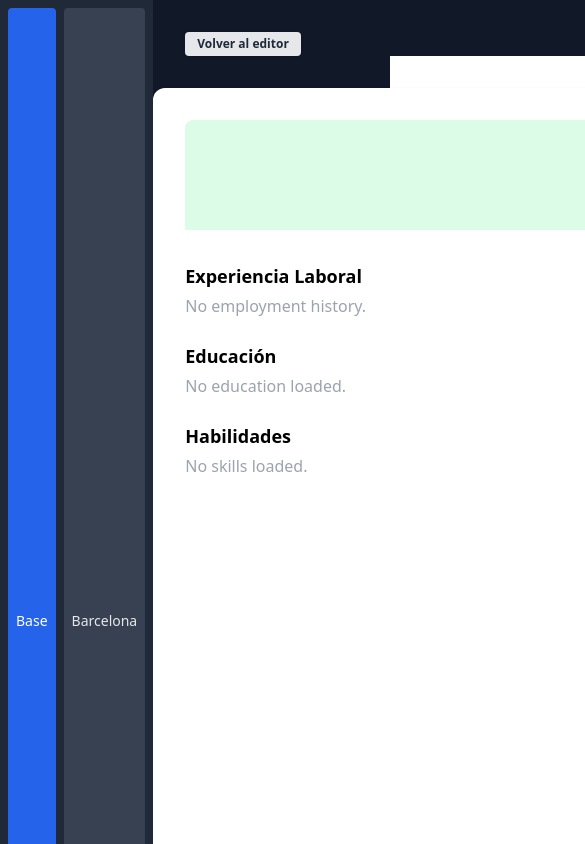
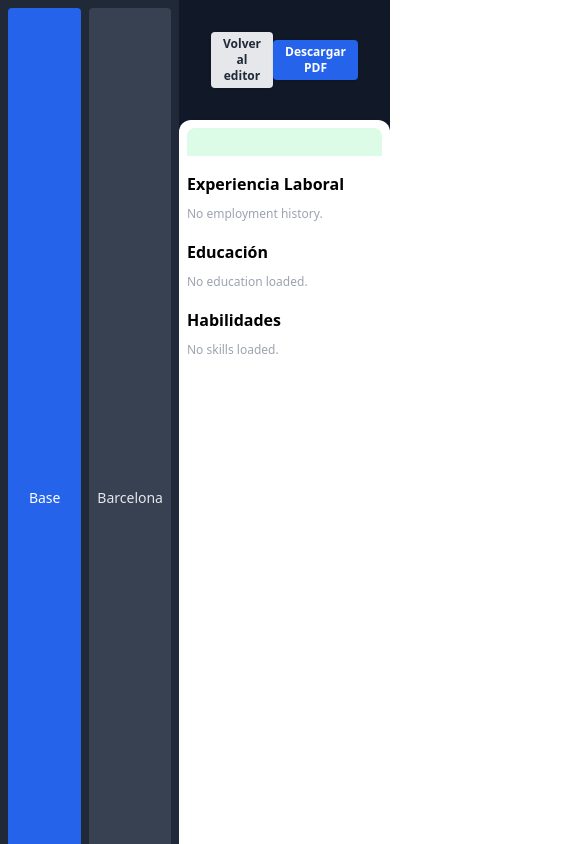
Before and after one commit to givemefire44/cvfaster-limpio, a Next.js app: page /select-template in a window 390 px wide. Shown: the top 844 px of the page, 585 px wide, since content can reach past the window. Built offline with nearby package versions, Linux system fonts and the light colour scheme.

Commit message:
Update CVTemplateBase.tsx

```diff
--- a/app/select-template/templates/CVTemplateBase.tsx
+++ b/app/select-template/templates/CVTemplateBase.tsx
@@ -4,53 +4,53 @@ type Props = {
   data: CvFormData;
 };
 
-/**
- * Un template de CV de "Base" que:
- * - Siempre tiene el tamaño de una hoja A4 (210mm x 297mm).
- * - Está centrado y con "tarjeta" (fondo blanco, borde redondeado, sombra).
- * - Pagina automáticamente el contenido cuando hay overflow (para PDF).
- * - Soporta exportación limpia a PDF (usa page-break).
- * - Muestra header, experiencia, educación y habilidades.
- */
 export default function CVTemplateBase({ data }: Props) {
   const { personal, experience, education, skills } = data;
-
   return (
     <div
-      className="cv-page bg-white rounded-xl shadow mx-auto p-8"
+      className="
+        bg-white rounded-xl shadow mx-auto
+        p-2 sm:p-8
+        w-full max-w-full
+        sm:max-w-[210mm]
+        min-h-screen sm:min-h-[297mm]
+        box-border
+        transition-all
+      "
       style={{
-        width: "210mm",
-        minHeight: "297mm",
-        maxWidth: "210mm",
-        boxSizing: "border-box",
-        position: "relative",
-        // Opcional: para pantalla, que no crezca infinito si hay poco contenido
-        display: "flex",
-        flexDirection: "column",
-        justifyContent: "flex-start",
+        width: "100%",
+        maxWidth: "100%",
+        minHeight: "100vh",
+        // Desktop A4
+        ...(typeof window !== "undefined" && window.innerWidth >= 640
+          ? {
+              width: "210mm",
+              minHeight: "297mm",
+              maxWidth: "210mm",
+            }
+          : {}),
       }}
     >
-      {/* Header: imagen a la izquierda, datos a la derecha */}
-      <div className="bg-green-100 p-4 rounded-t-lg mb-6 min-h-[110px] flex items-center gap-4">
+      {/* Header */}
+      <div className="bg-green-100 p-2 sm:p-4 rounded-t-lg mb-4 flex flex-col sm:flex-row items-center gap-2 sm:gap-4">
         {personal.profileImage && (
           <img
             src={personal.profileImage}
             alt="Foto de perfil"
-            className="w-24 h-24 rounded-full object-cover border-4 border-white shadow"
-            style={{ flexShrink: 0 }}
+            className="w-20 h-20 sm:w-24 sm:h-24 rounded-full object-cover border-4 border-white shadow"
           />
         )}
-        <div>
-          <div className="font-bold text-2xl mb-1">{personal.firstName} {personal.lastName}</div>
-          <div className="text-sm text-gray-800 mb-1">{personal.desiredPosition}</div>
-          <div className="text-sm text-gray-800 mb-1">
+        <div className="mt-2 sm:mt-0 w-full">
+          <div className="font-bold text-lg sm:text-2xl mb-1">{personal.firstName} {personal.lastName}</div>
+          <div className="text-xs sm:text-sm text-gray-800 mb-1">{personal.desiredPosition}</div>
+          <div className="text-xs sm:text-sm text-gray-800 mb-1">
             {personal.address}
             {personal.address && ', '}
             {personal.city}
             {personal.city && ', '}
             {personal.country}
           </div>
-          <div className="text-sm text-gray-800 mb-1">
+          <div className="text-xs sm:text-sm text-gray-800 mb-1">
             {personal.phone && <span>{personal.phone} · </span>}
             {personal.email && <span>{personal.email}</span>}
           </div>
@@ -59,7 +59,7 @@ export default function CVTemplateBase({ data }: Props) {
 
       {/* Experiencia Laboral */}
       <div className="mb-2">
-        <div className="font-bold text-lg mb-1 mt-2">Experiencia Laboral</div>
+        <div className="font-bold text-base sm:text-lg mb-1 mt-2">Experiencia Laboral</div>
         {experience.length > 0
           ? experience.map((exp, i) => (
               <div key={i} className="mb-4">
@@ -67,18 +67,18 @@ export default function CVTemplateBase({ data }: Props) {
                   {exp.position}{exp.position && exp.company && ', '}
                   {exp.company}{exp.city && `, ${exp.city}`}
                 </div>
-                <div className="text-sm text-gray-600">
+                <div className="text-xs sm:text-sm text-gray-600">
                   {exp.startDate}{exp.startDate && exp.endDate && ' – '}{exp.endDate}
                 </div>
-                <div>{exp.description}</div>
+                <div className="text-xs sm:text-sm">{exp.description}</div>
               </div>
             ))
-          : <span className="text-gray-400">No employment history.</span>}
+          : <span className="text-gray-400 text-xs sm:text-sm">No employment history.</span>}
       </div>
 
       {/* Educación */}
       <div className="mb-2">
-        <div className="font-bold text-lg mb-1 mt-4">Educación</div>
+        <div className="font-bold text-base sm:text-lg mb-1 mt-4">Educación</div>
         {education.length > 0
           ? education.map((edu, i) => (
               <div key={i} className="mb-4">
@@ -86,30 +86,29 @@ export default function CVTemplateBase({ data }: Props) {
                   {edu.degree}{edu.degree && edu.institution && ', '}
                   {edu.institution}{edu.city && `, ${edu.city}`}
                 </div>
-                <div className="text-sm text-gray-600">
+                <div className="text-xs sm:text-sm text-gray-600">
                   {edu.startDate}{edu.startDate && edu.endDate && ' – '}{edu.endDate}
                 </div>
-                <div>{edu.description}</div>
+                <div className="text-xs sm:text-sm">{edu.description}</div>
               </div>
             ))
-          : <span className="text-gray-400">No education loaded.</span>}
+          : <span className="text-gray-400 text-xs sm:text-sm">No education loaded.</span>}
       </div>
 
       {/* Habilidades */}
       <div className="mb-2 flex-1">
-        <div className="font-bold text-lg mb-1 mt-4">Habilidades</div>
+        <div className="font-bold text-base sm:text-lg mb-1 mt-4">Habilidades</div>
         {skills.length > 0
           ? (
               <ul className="list-disc list-inside">
                 {skills.map((skill, i) => (
-                  <li key={i}>{skill.name}</li>
+                  <li key={i} className="text-xs sm:text-sm">{skill.name}</li>
                 ))}
               </ul>
             )
-          : <span className="text-gray-400">No skills loaded.</span>}
+          : <span className="text-gray-400 text-xs sm:text-sm">No skills loaded.</span>}
       </div>
 
-      {/* Pagina visual solo para PDF: esto fuerza salto de página si hay varias hojas */}
       <style jsx global>{`
         @media print {
           .cv-page {
```
